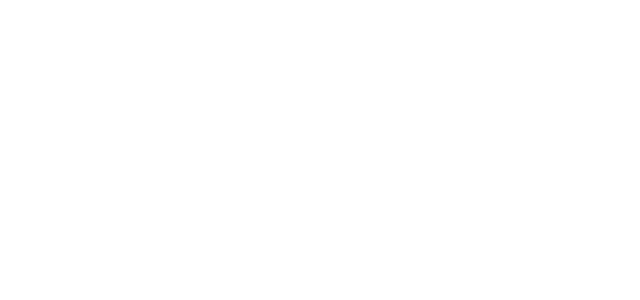
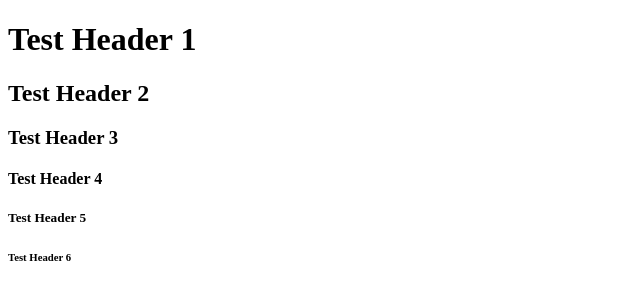
Before and after one commit to yaloswog/FlawedGenius_BrokenCalculator, a plain HTML site: page index.html in a window 1280 px wide. Shown: the whole page, without its empty margins (0-640 px from the left). Drawn offline with Linux system fonts and the light colour scheme; files whose address does not match are found by name.

Commit message:
Adding test headers

```diff
--- a/index.html
+++ b/index.html
@@ -19,6 +19,12 @@
 </head>
 
 <body>
+  <h1>Test Header 1</h1>
+  <h2>Test Header 2</h2>
+  <h3>Test Header 3</h3>
+  <h4>Test Header 4</h4>
+  <h5>Test Header 5</h5>
+  <h6>Test Header 6</h6>
   <script src="/main/index.js"></script>
 </body>
 </html>
```
